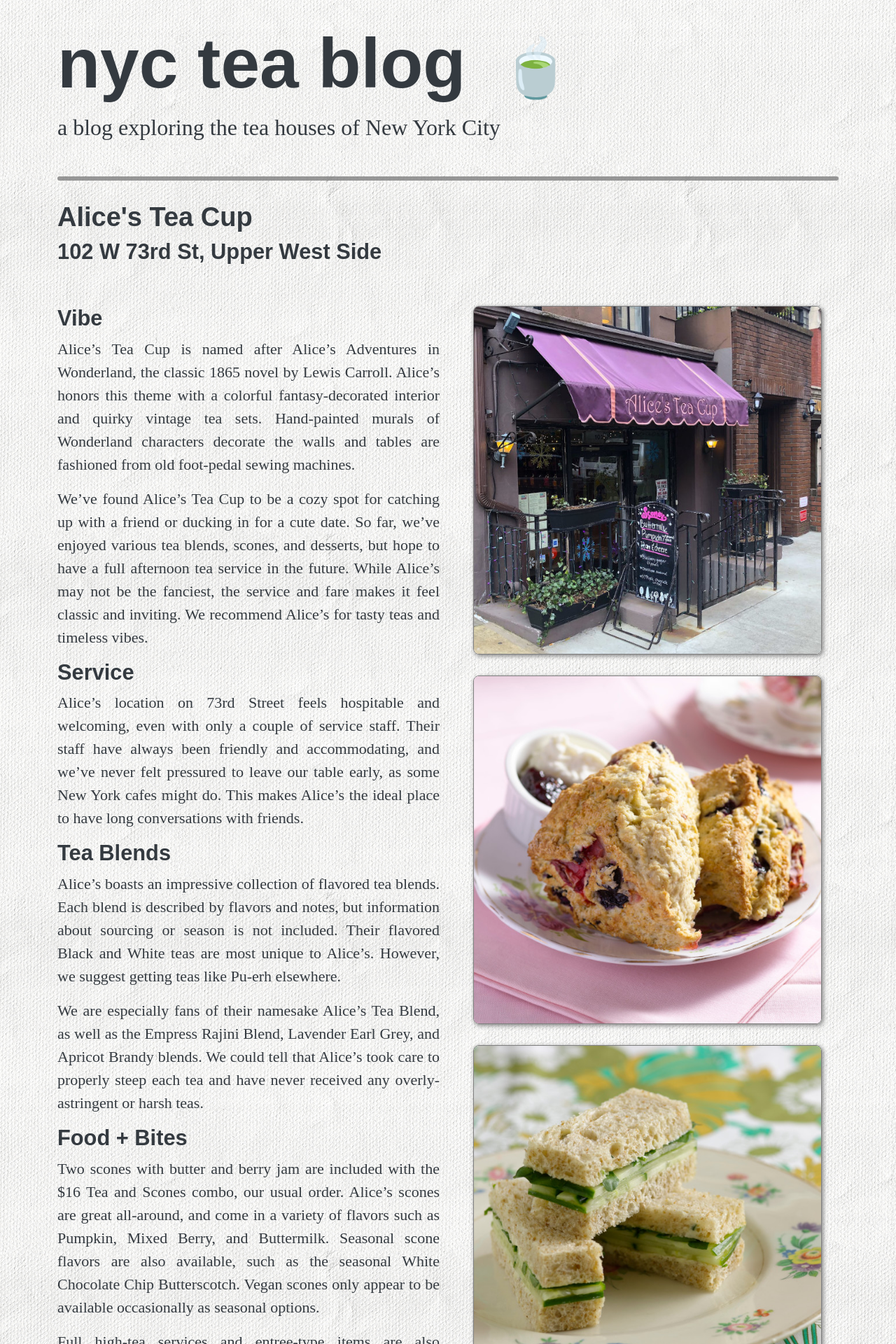
After one commit to graysonpike/tea-blog, a Django app: page /alices-tea-cup/ in a window 1280 px wide. The commit adds this page. Shown: the top 1920 px of the page at 70% size. Run offline with Django 4.2, Linux system fonts and the light colour scheme; data comes from the database, SQL or seed files in the repository; some libraries are stand-ins or nearby versions; some web fonts are replaced.

Commit message:
Alices tea cup

```diff
--- a/teablog/teablog/static/teablog/css/base.css
+++ b/teablog/teablog/static/teablog/css/base.css
@@ -10,10 +10,13 @@
 	font-size: 38px;
 }
 
-p {
+p, li {
 	font-family: 'Kavivanar', serif;
 	font-size: 22px;
-	text-align: justify;
+}
+
+.content p {
+    text-align: justify;
 	text-justify: inter-word;
 }
 
--- /dev/null
+++ b/teablog/teablog/static/teablog/css/header.css
@@ -0,0 +1,13 @@
+.emoji-logo {
+    font-size: 0.8em;
+    white-space: pre;
+}
+
+.header {
+    margin-top: 30px;
+    margin-bottom: 30px;
+}
+
+.header-hr {
+    margin-bottom: 30px;
+}
--- /dev/null
+++ b/teablog/teablog/static/teablog/css/post.css
@@ -0,0 +1,8 @@
+.content img {
+    width: 100%;
+    margin-bottom: 30px;
+}
+
+.title-section {
+    margin-bottom: 50px;
+}
--- /dev/null
+++ b/teablog/teablog/templates/teablog/alices_tea_cup.html
@@ -0,0 +1,64 @@
+{% extends "teablog/base.html" %}
+
+{% block style_links %}
+
+{% load static %}
+<link rel="stylesheet" type="text/css" href="{% static 'teablog/css/post.css' %}" />
+{% endblock %}
+
+
+{% block content %}
+
+<div class="container content">
+	<div class="row title-section">
+		<div class="col-sm-12 about">
+			<h2>Alice's Tea Cup</h2>
+			<h3>102 W 73rd St, Upper West Side</h3>
+		</div>
+	</div>
+    <div class="row">
+		<div class="col-sm-6">
+			<h3>Vibe</h3>
+            <p>Alice’s Tea Cup is named after Alice’s Adventures in Wonderland, the classic 1865 novel by Lewis Carroll. Alice’s honors this theme with a colorful fantasy-decorated interior and quirky vintage tea sets. Hand-painted murals of Wonderland characters decorate the walls and tables are fashioned from old foot-pedal sewing machines.</p>
+            <p>We’ve found Alice’s Tea Cup to be a cozy spot for catching up with a friend or ducking in for a cute date. So far, we’ve enjoyed various tea blends, scones, and desserts, but hope to have a full afternoon tea service in the future. While Alice’s may not be the fanciest, the service and fare makes it feel classic and inviting. We recommend Alice’s for tasty teas and timeless vibes.</p>
+            <h3>Service</h3>
+            <p>Alice’s location on 73rd Street feels hospitable and welcoming, even with only a couple of service staff. Their staff have always been friendly and accommodating, and we’ve never felt pressured to leave our table early, as some New York cafes might do. This makes Alice’s the ideal place to have long conversations with friends.</p>
+            <h3>Tea Blends</h3>
+            <p>Alice’s boasts an impressive collection of flavored tea blends. Each blend is described by flavors and notes, but information about sourcing or season is not included. Their flavored Black and White teas are most unique to Alice’s. However, we suggest getting teas like Pu-erh elsewhere.</p>
+            <p>We are especially fans of their namesake Alice’s Tea Blend, as well as the Empress Rajini Blend, Lavender Earl Grey, and Apricot Brandy blends. We could tell that Alice’s took care to properly steep each tea and have never received any overly-astringent or harsh teas.</p>
+            <h3>Food + Bites</h3>
+            <p>Two scones with butter and berry jam are included with the $16 Tea and Scones combo, our usual order. Alice’s scones are great all-around, and come in a variety of flavors such as Pumpkin, Mixed Berry, and Buttermilk. Seasonal scone flavors are also available, such as the seasonal White Chocolate Chip Butterscotch. Vegan scones only appear to be available occasionally as seasonal options.</p>
+            <p>Full high-tea services and entree-type items are also available, although we haven’t had the chance to try them yet.</p>
+            <h3>Accoutrements</h3>
+            <p>True to the Alice in Wonderland theme, tea is served in colorful British-style ceramic pots, large enough to hold a generous amount of tea for one person and stay warm for long. Alice’s cups and dishes are a collection of artfully mismatched and assorted traditional tea cups from various vintage sets. Like the tea service, food is served on assorted vintage dishware.</p>
+            <h3>Good For</h3>
+            <ul>
+                <li>Casual date</li>
+                <li>Catching up with a friend</li>
+                <li>No reservation required + good walk-in availability</li>
+                <li>Large groups, birthday parties (with reservation)</li>
+            </ul>
+		</div>
+        <div class="col-sm-6">
+            <div class="container">
+                <div class="row">
+                    <div class="col">
+                        <img src="{% static 'teablog/img/alices_tea_cup_chapter_1_outside.jpg' %}" />
+                    </div>
+                </div>
+                <div class="row">
+                    <div class="col">
+                        <img src="{% static 'teablog/img/alices_tea_cup_scones.jpg' %}" />
+                    </div>
+                </div>
+                <div class="row">
+                    <div class="col">
+                        <img src="{% static 'teablog/img/alices_tea_cup_finger_sandwiches.jpg' %}" />
+                    </div>
+                </div>
+            </div>
+		</div>
+	</div>
+</div>
+
+{% endblock %}
--- a/teablog/teablog/templates/teablog/base.html
+++ b/teablog/teablog/templates/teablog/base.html
@@ -27,6 +27,7 @@
 
 		{% block style_links %}{% endblock %}
 	</head>
+	{% include "teablog/header.html" %}
 	{% block content %}{% endblock %}
 	{% include "teablog/footer.html" %}
 </html>
--- /dev/null
+++ b/teablog/teablog/templates/teablog/header.html
@@ -0,0 +1,20 @@
+{% block style_links %}
+{% load static %}
+<link rel="stylesheet" type="text/css" href="{% static 'teablog/css/header.css' %}" />
+{% endblock %}
+
+<div class="container">
+    <div class="header">
+        <div class="row">
+            <div class="col-sm-12">
+                <h1 class="logo">nyc tea blog <span class="emoji-logo"> 🍵</span></h1>
+            </div>
+        </div>
+        <div class="row">
+            <div class="col-sm-12">
+                <p class="tagline">a blog exploring the tea houses of New York City</p>
+            </div>
+        </div>
+    </div>
+    <hr class="header-hr" />
+</div>
--- a/teablog/teablog/urls.py
+++ b/teablog/teablog/urls.py
@@ -19,5 +19,6 @@
 
 urlpatterns = [
     path('admin/', admin.site.urls),
-    path('', views.landing, name="landing")
+    path('', views.landing, name="landing"),
+    path('alices-tea-cup/', views.alices_tea_cup, name="alices-tea-cup")
 ]
--- a/teablog/teablog/views.py
+++ b/teablog/teablog/views.py
@@ -2,7 +2,7 @@
 from .models import PageView
 
 
-BASE_META_KEYWORDS = "nyc, tea, blog, reviews, matcha, green tea"
+BASE_META_KEYWORDS = "tea,blog,new york,new york city,nyc,reviews,matcha,green tea,high tea,scones"
 
 
 def record_pageview(request):
@@ -21,3 +21,12 @@
         "meta_description": "A blog exploring the tea houses of New York City",
         "meta_keywords": BASE_META_KEYWORDS
     })
+
+
+def alices_tea_cup(request):
+    record_pageview(request)
+    return render(request, 'teablog/alices_tea_cup.html', {
+        "title": "Alice's Tea Cup - NYC Tea Blog",
+        "meta_description": "NYC Tea Blog review of Alice's Tea Cup on 102 W 73rd St, Upper West Side",
+        "meta_keywords": BASE_META_KEYWORDS + ",alice's tea cup,alices tea cup,upper west side,alice tea cup,wonderland,alice in wonderland"
+    })
```
Also changed, not shown: teablog/teablog/static/teablog/css/landing.css (+0 -14 lines), teablog/teablog/templates/teablog/landing.html (+2 -15 lines), teablog/teablog/static/teablog/img/alices_tea_cup_chapter_1_outside.jpg (added), teablog/teablog/static/teablog/img/alices_tea_cup_finger_sandwiches.jpg (added), teablog/teablog/static/teablog/img/alices_tea_cup_scones.jpg (added).
